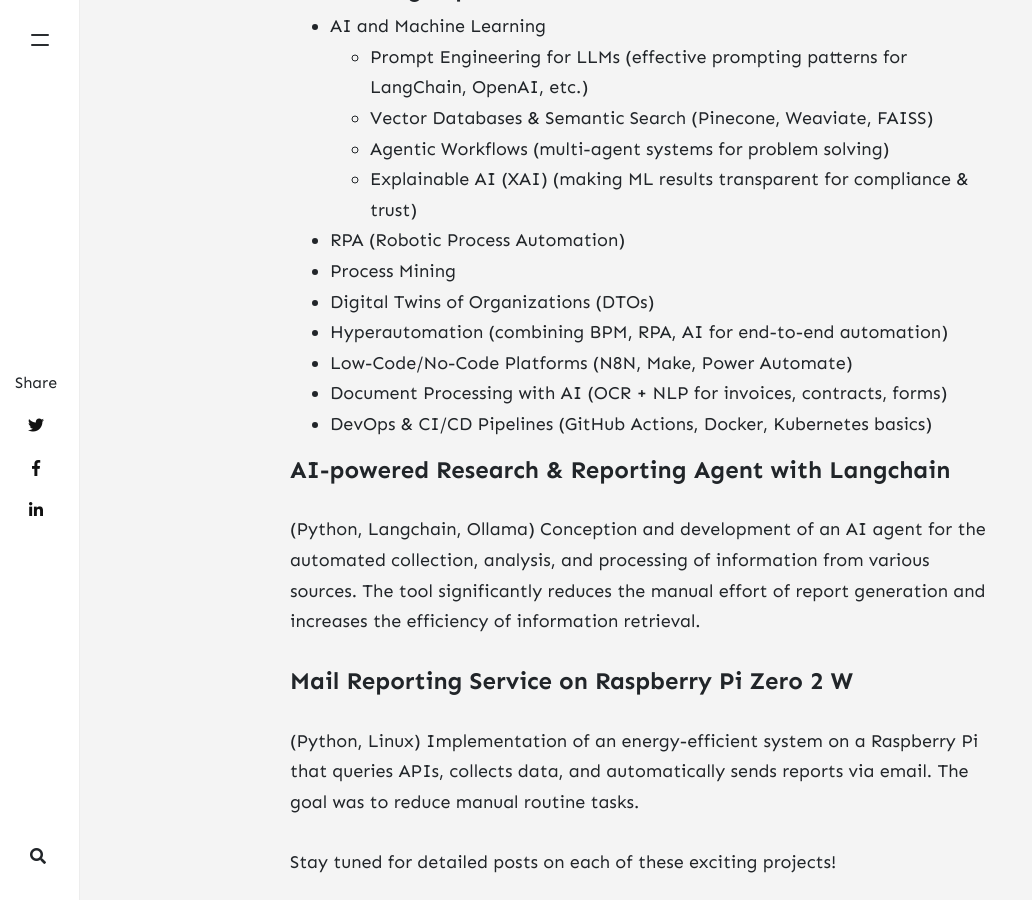
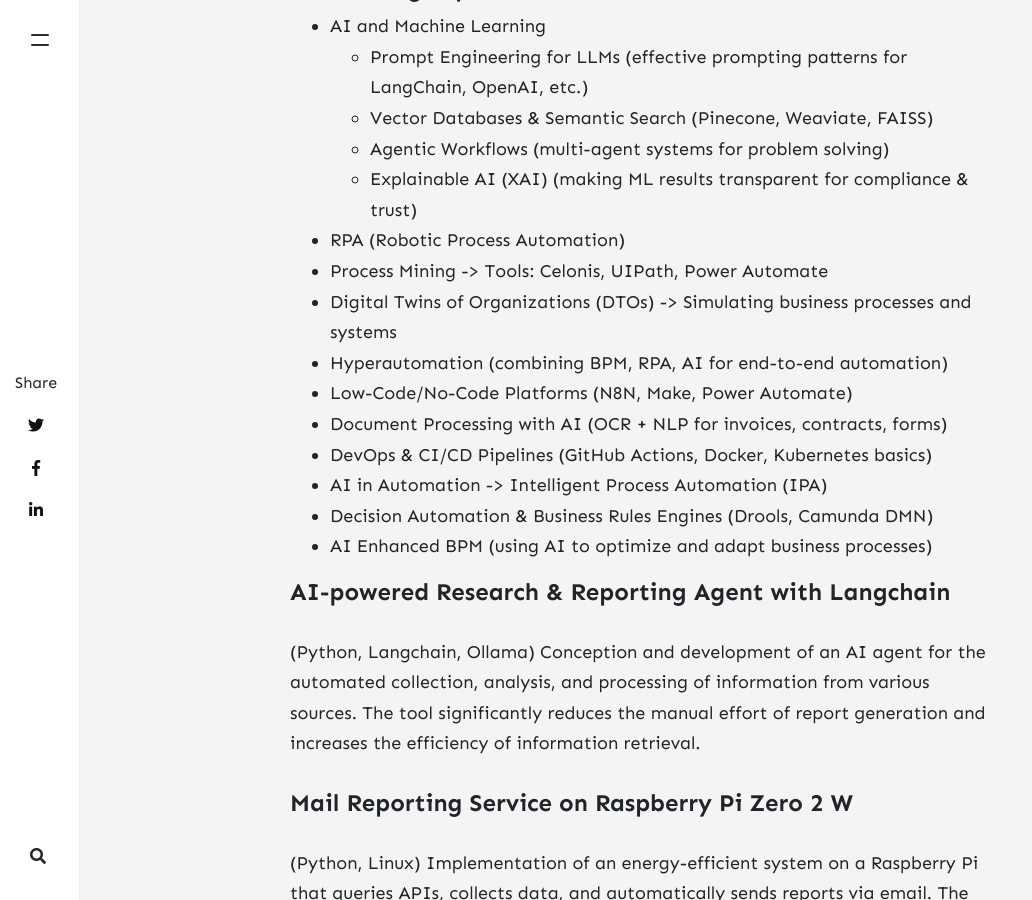
Before and after one commit to jensettl/jensettl.github.io, a Jekyll site: the page built from _posts/2025-09-30-Coming soon.md, in a window 1280 px wide and 900 px high, scrolled down 1813 px. Shown: the whole window, without its empty margins (0-1032 px from the left). Built offline with Jekyll 4.4.1, drawn with Linux system fonts in a browser that asks for light colours; nearby versions of some CDN libraries; comment, search, counter and statistics services are not loaded.

Commit message:
Enhance "Coming soon" post with detailed descriptions for topics

```diff
--- a/_posts/2025-09-30-Coming soon.md
+++ b/_posts/2025-09-30-Coming soon.md
@@ -37,12 +37,15 @@
     - Agentic Workflows (multi-agent systems for problem solving)
     - Explainable AI (XAI) (making ML results transparent for compliance & trust)
 - RPA (Robotic Process Automation)
-- Process Mining
-- Digital Twins of Organizations (DTOs)
+- Process Mining -> Tools: Celonis, UIPath, Power Automate
+- Digital Twins of Organizations (DTOs) -> Simulating business processes and systems
 - Hyperautomation (combining BPM, RPA, AI for end-to-end automation)
 - Low-Code/No-Code Platforms (N8N, Make, Power Automate)
 - Document Processing with AI (OCR + NLP for invoices, contracts, forms)
 - DevOps & CI/CD Pipelines (GitHub Actions, Docker, Kubernetes basics)
+- AI in Automation -> Intelligent Process Automation (IPA)
+- Decision Automation & Business Rules Engines (Drools, Camunda DMN)
+- AI Enhanced BPM (using AI to optimize and adapt business processes)
 
 #### AI-powered Research & Reporting Agent with Langchain
 (Python, Langchain, Ollama)
```
